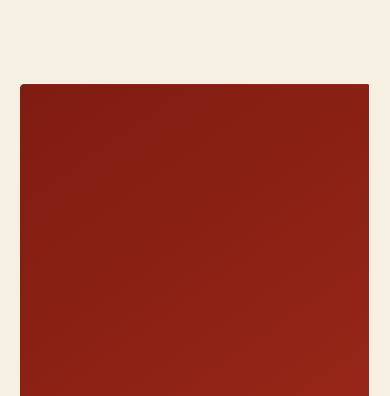
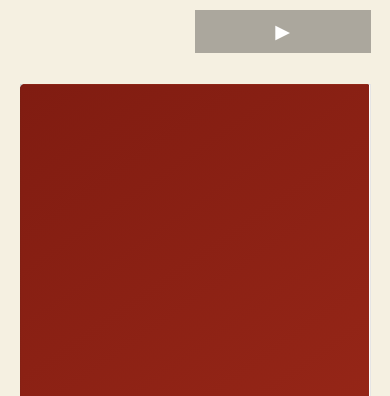
Before and after one commit to seilahhh/MyPoems, a plain HTML site: page index.html in a window 390 px wide. Shown: the top 396 px of the page. Drawn offline with Linux system fonts and the light colour scheme.

Commit message:
Change navigation buttons position

```diff
--- a/css/style.css
+++ b/css/style.css
@@ -132,8 +132,8 @@ body {
 
     .nav-btn {
         position: fixed;
-        bottom: 10px;
-        top: auto;
+        bottom: auto;
+        top: 10px;
         transform: none;
         width: 45%;
         font-size: 1.2rem;
```
